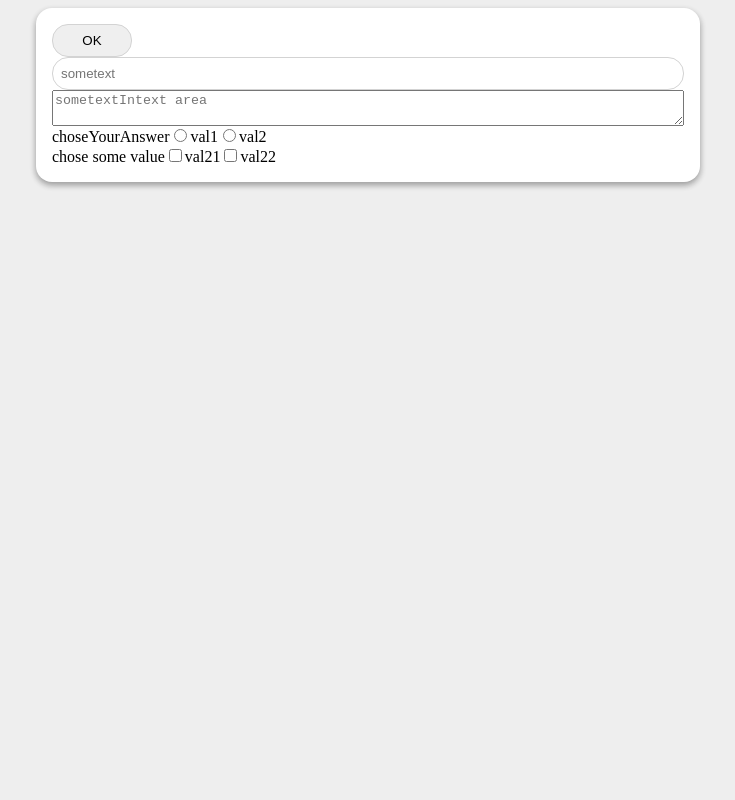
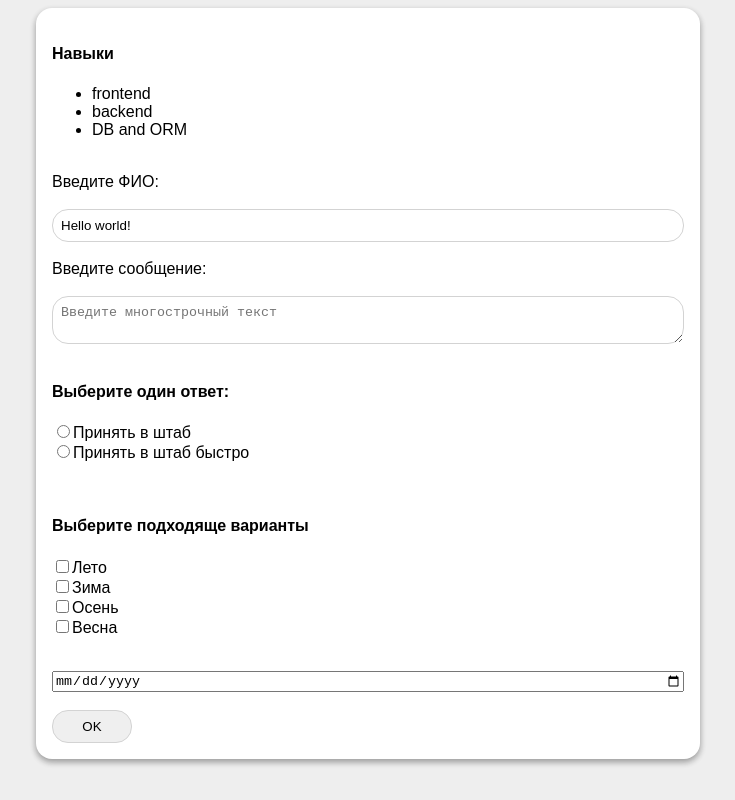
Before and after one commit to MalkovVladimir/air-schedule, a Vue app: page / in a window 1280 px wide. Shown: the whole page, without its empty margins (272-1007 px from the left). Built offline with nearby package versions, Linux system fonts and the light colour scheme.

Commit message:
FormBuilder completed

```diff
--- /dev/null
+++ b/public/IkeaFormBuilder.js
@@ -0,0 +1,119 @@
+function IkeaFormBuilder(options) {
+  /**
+   * Для сохранности изначального объекта, делаем копию options.
+   * В es6 я бы создал копию посредством let или юзал бы Object.assign().
+   * */
+  this.options = JSON.parse(JSON.stringify(options));
+  this.rootElem = document.getElementById('IkeaFormBuilder');
+
+  this._inputsData = [];
+  this._inputIndex = 0;
+
+  if (!this.rootElem)
+    throw new Error('IkeaFormBuilder error: rootElem not found');
+
+  this._customControls = {
+    checkboxGroup: function (option) {
+      return this._createGroupControl(option, 'checkbox');
+    }.bind(this),
+    radioGroup: function (option) {
+      return this._createGroupControl(option, 'radio');
+    }.bind(this),
+    simpleList: function (option) {
+      return this._createGroupControl(option);
+    }.bind(this)
+  };
+
+  options.forEach(function (option) {
+    var node = this.createNewElement(option);
+
+    if (this.rootElem.children.length > 0)
+      this.rootElem.appendChild(document.createElement('br'));
+
+    this.rootElem.appendChild(node);
+  }.bind(this));
+
+  this.sendData();
+  console.log(this._inputsData);
+}
+
+IkeaFormBuilder.prototype._createGroupControl = function (option, childsType) {
+  //var optionCopy = {};
+  //this._copyProps(option, optionCopy);
+  option.type = 'ul';
+  if (childsType) option.classList = ['undecoratedList'];
+  var elem = this.createNewElement(option);
+
+  var groupName = 'metaName' + Math.floor(Math.random() * 10000);
+  option.values.forEach(function (val) {
+    var liElem = document.createElement('li');
+    var inputID = 'metaLabel' + Math.floor(Math.random() * 10000);
+
+    if (childsType)
+      liElem.appendChild(this.createNewElement({
+        type: 'input',
+        properties: { type: childsType, id: inputID, name: groupName }
+      }));
+
+    liElem.appendChild(this.createNewElement({
+      type: 'label',
+      properties: { innerText: val, htmlFor: inputID }
+    }));
+
+    elem.appendChild(liElem);
+  }.bind(this));
+
+  if (option.label) {
+    var divWrap = document.createElement('div');
+    divWrap.appendChild(this.createNewElement({
+      type: 'h4',
+      properties: { innerText: option.label }
+    }));
+    divWrap.appendChild(elem);
+    return divWrap;
+  }
+
+  return elem;
+}
+
+IkeaFormBuilder.prototype._copyProps = function (obj1, obj2) {
+  for (propName in obj1)
+    obj2[propName] = obj1[propName];
+}
+
+IkeaFormBuilder.prototype.createNewElement = function (option) {
+  var elem = document.createElement(option.type);
+
+  if (elem.toString() === '[object HTMLUnknownElement]')
+    if (!this._customControls[option.type])
+      throw new Error('IkeaFormBuilder error: unknown elemnt type ' + option.type);
+    else
+      return this._customControls[option.type](option);
+
+  this._copyProps(option.properties, elem);
+
+  if (option.type === 'input' && this._inputsData.length > 0) {
+    elem.innerText = this._inputsData[this._inputIndex];
+    this._inputIndex++;
+  }
+
+  if (option.classList)
+    //classList.add(['example', 'example2']) => className = 'example, example2'
+    elem.className += option.classList.join(' ');
+
+  if (option.childs)
+    option.childs.forEach(function (child) {
+      elem.appendChild(this.createNewElement(child));
+    }.bind(this));
+
+  return elem;
+}
+
+IkeaFormBuilder.prototype.sendData = function () {
+  var inputs = this.rootElem.querySelectorAll('input');
+
+  if (inputs)
+    inputs.forEach(function (input) {
+      this._inputsData.push(input.value);
+    }.bind(this));
+}
--- a/public/index.html
+++ b/public/index.html
@@ -19,6 +19,7 @@
       border-radius: 1rem;
       background-color: white;
       box-shadow: 0 3px 6px rgba(0, 0, 0, 0.16), 0 3px 6px rgba(0, 0, 0, 0.23);
+      font-family: Arial, Helvetica, sans-serif
     }
 
     .formBuilderWrap {
@@ -39,134 +40,63 @@
     .formBuilderInput {
       width: 100%;
     }
+
+    .undecoratedList {
+      list-style-type: none;
+      padding: 0;
+    }
   </style>
 </head>
 
 <body>
   <div id="IkeaFormBuilder"></div>
+  <script src="IkeaFormBuilder.js"></script>
   <script>
     new IkeaFormBuilder([
       {
-        type: 'button',
-        label: 'Кнопка: ',
-        properties: {
-          innerText: 'OK'
-        },
-        classList: ['formBuilderElement', 'formBuilderBtn']
+        type: 'simpleList',
+        label: 'Навыки',
+        values: [ 'frontend', 'backend', 'DB and ORM' ]
+      },
+      {
+        type: 'label',
+        properties: { innerText: 'Введите ФИО:' }
       },
       {
         type: 'input',
-        properties: {
-          placeholder: 'sometext'
-        },
+        properties: { placeholder: 'Введите текст', value: 'Hello world!' },
         classList: ['formBuilderElement']
       },
       {
+        type: 'label',
+        properties: { innerText: 'Введите сообщение:' }
+      },
+      {
         type: 'textArea',
-        properties: {
-          placeholder: 'sometextIntext area'
-        }
+        properties: { placeholder: 'Введите многострочный текст' },
+        classList: ['formBuilderElement']
       },
       {
         type: 'radioGroup',
-        label: 'choseYourAnswer',
-        values: ['val1', 'val2']
+        label: 'Выберите один ответ:',
+        values: ['Принять в штаб', 'Принять в штаб быстро']
       },
       {
         type: 'checkboxGroup',
-        label: 'chose some value',
-        values: ['val21', 'val22']
+        label: 'Выберите подходяще варианты',
+        values: ['Лето', 'Зима', 'Осень', 'Весна']
+      },
+      {
+        type: 'input',
+        label: 'Сейчас: ',
+        properties: { type: 'date' }
+      },
+      {
+        type: 'button',
+        properties: { innerText: 'OK', onclick: function() { alert(event.target.innerText) } },
+        classList: ['formBuilderElement', 'formBuilderBtn']
       }
     ]);
-
-    function IkeaFormBuilder(options) {
-      this.rootElem = document.getElementById('IkeaFormBuilder');
-
-      this._customControls = {
-        checkboxGroup: function (option) {
-          return this._createGroupControl(option, 'checkbox')
-        }.bind(this),
-        radioGroup: function (option) {
-          return this._createGroupControl(option, 'radio')
-        }.bind(this)
-      };
-
-      this._createGroupControl = function (option, childsType) {
-        /*
-         * в es6 я бы создал копию посредством let или
-         * юзал бы Object.assign(), тут же создаю копию объекта,
-         * чтобы не пострадал исходный объект опций.
-         */
-        var optionCopy = {};
-        _copyProps(option, optionCopy);
-        optionCopy.type = 'div';
-        var divWrap = this.createNewElement(optionCopy);
-
-        if (option.label)
-          divWrap.appendChild(this.createNewElement({
-            type: 'label',
-            properties: { innerText: option.label }
-          }))
-
-        var groupName = 'metaName' + Math.floor(Math.random() * 10000);
-        option.values.forEach(function (val) {
-          var inputID = 'metaLabel' + Math.floor(Math.random() * 10000);
-
-          divWrap.appendChild(this.createNewElement({
-            type: 'input',
-            properties: { type: childsType, id: inputID, name: groupName }
-          }))
-
-          divWrap.appendChild(this.createNewElement({
-            type: 'label',
-            properties: { innerText: val, htmlFor: inputID }
-          }))
-        }.bind(this));
-
-        return divWrap;
-      }
-
-      function _copyProps(obj1, obj2) {
-        for (propName in obj1)
-          obj2[propName] = obj1[propName];
-      }
-
-      this.createNewElement = function (option, root) {
-        if (!this.rootElem)
-          throw new Error('IkeaFormBuilder error: rootElem not found');
-
-        var elem = document.createElement(option.type);
-
-        if (elem.toString() === '[object HTMLUnknownElement]')
-          if (!this._customControls[option.type])
-            throw new Error('IkeaFormBuilder error: unknown elemnt type ' + option.type);
-          else
-            return this._customControls[option.type](option);
-
-        // es5 не имеет Object.assign()
-        for (propName in option.properties) {
-          elem[propName] = option.properties[propName];
-        }
-
-        if (option.classList)
-          //classList.add(['example', 'example2']) => className = 'example, example2'
-          elem.className += option.classList.join(' ');
-
-        if (option.childs)
-          option.childs.forEach(function (child) {
-            elem.appendChild(this.createNewElement(child));
-          }.bind(this));
-
-        return elem;
-      }.bind(this);
-
-      options.forEach(function (option) {
-        console.log(option.type);
-        var node = this.createNewElement(option);
-        console.log(node);
-        this.rootElem.appendChild(node);
-      }.bind(this));
-    }
   </script>
 </body>
 
```
